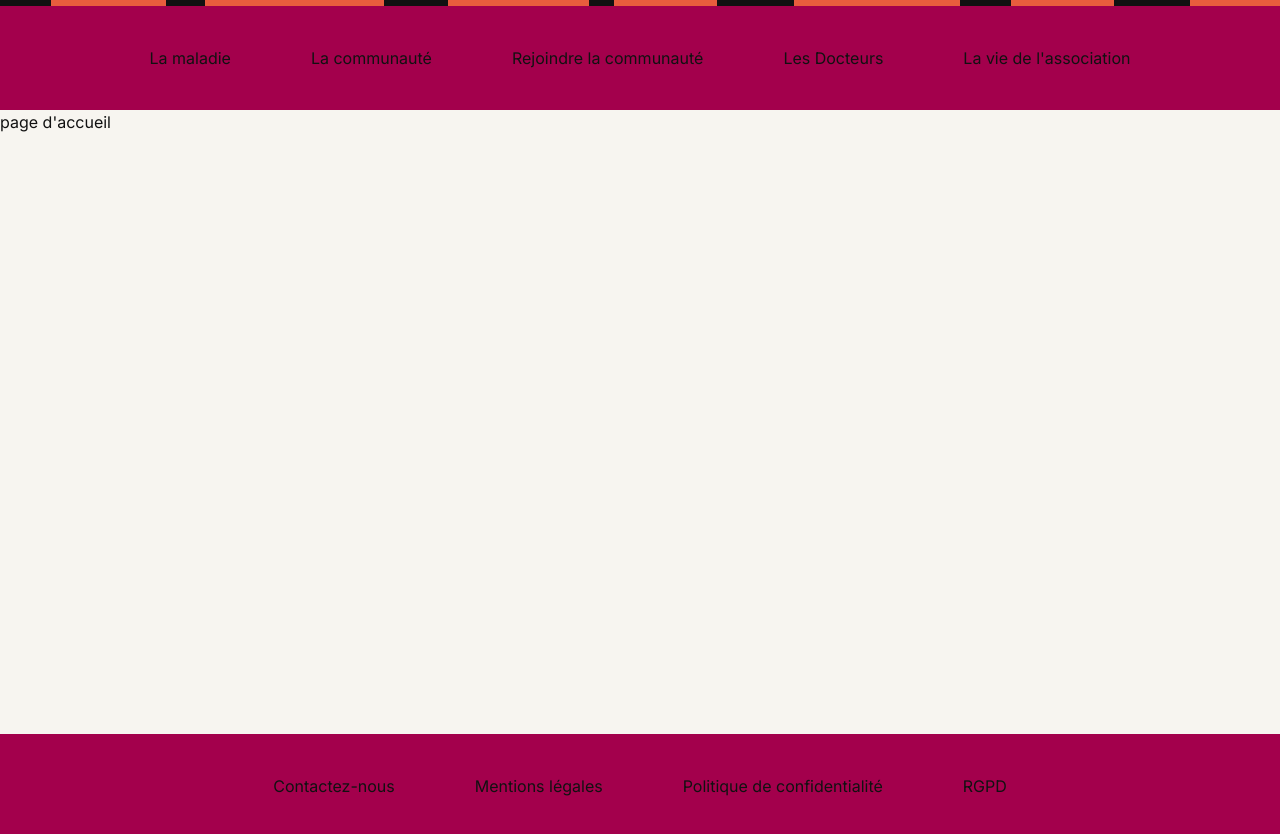
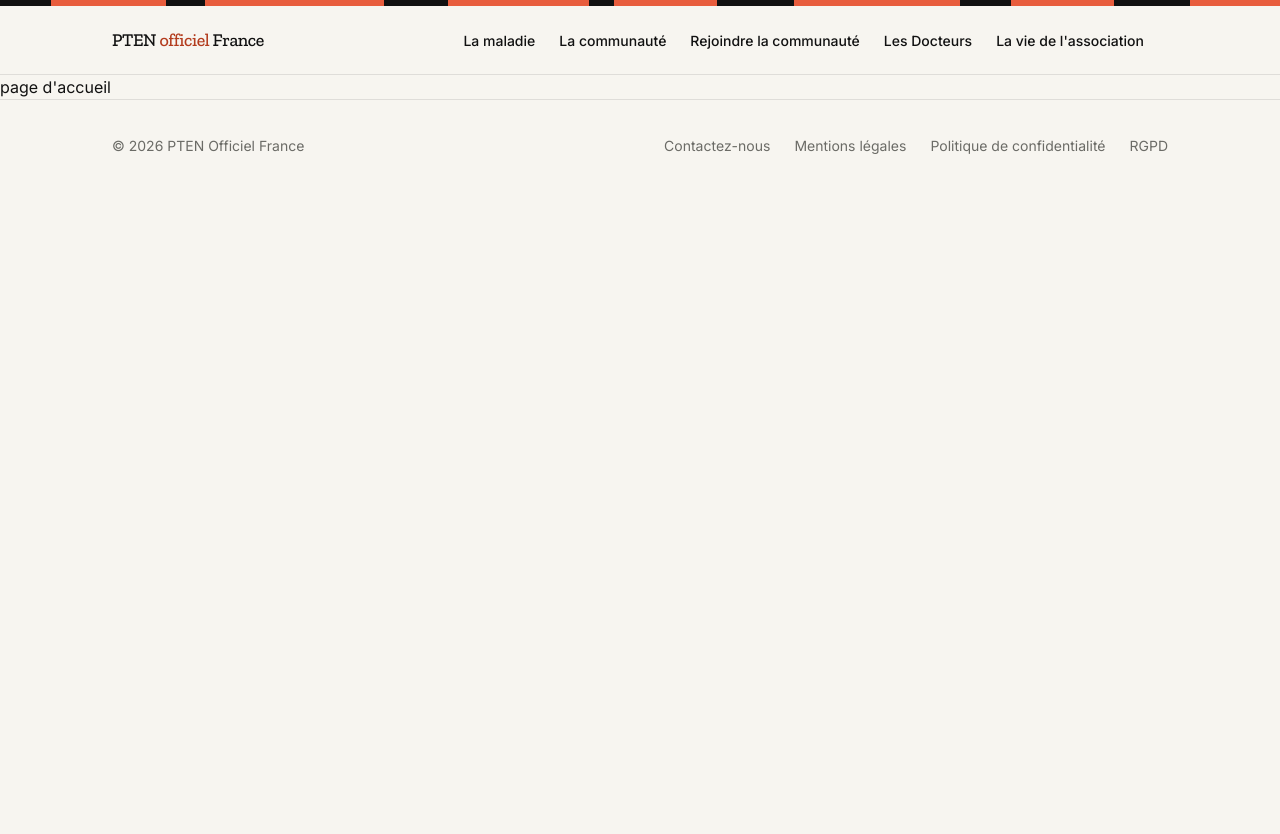
Before and after one commit to rchouhani/ptenofficielfrance, a Next.js app: page / in a window 1280 px wide. Shown: the top 834 px of the page. After the commit the page ends 800 px from the top, so only its background shows below. Built offline with nearby package versions, Linux system fonts and the light colour scheme.

Commit message:
refactor: enhance Navbar and Footer components with Next.js Link for improved navigation

```diff
--- a/app/component/Footer.tsx
+++ b/app/component/Footer.tsx
@@ -1,20 +1,29 @@
+import Link from "next/link";
+
 const FOOTERLINKS = [
-    { title: "Contactez-nous", path: '/pages/contactUs' },
-    { title: "Mentions légales", path: '/pages/legalMentions' },
-    { title: "Politique de confidentialité", path: '/pages/privacyPolicy' },
-    { title: "RGPD", path: '/pages/RGPD' },
- ]
+  { title: "Contactez-nous", path: "/pages/contactUs" },
+  { title: "Mentions légales", path: "/pages/legalMentions" },
+  { title: "Politique de confidentialité", path: "/pages/privacyPolicy" },
+  { title: "RGPD", path: "/pages/RGPD" },
+];
 
 export default function Footer() {
-    return (
-<footer className="bg-pink-800 mt-150 p-10 inline-flex justify-around">
-    <ul>
-          {FOOTERLINKS.map((link, index) => (
-            <a key={index} href={link.path} className="p-10">
-                {link.title}
-            </a>
-          ))}
-    </ul>
+  return (
+    <footer className="border-t border-ink/10 bg-paper">
+      <div className="mx-auto flex max-w-6xl flex-wrap items-center justify-between gap-4 px-6 py-9 text-sm text-muted sm:px-12">
+        <p>© {new Date().getFullYear()} PTEN Officiel France</p>
+        <nav aria-label="Liens de pied de page">
+          <ul className="flex flex-wrap gap-6">
+            {FOOTERLINKS.map((link) => (
+              <li key={link.path}>
+                <Link href={link.path} className="hover:text-accent-text">
+                  {link.title}
+                </Link>
+              </li>
+            ))}
+          </ul>
+        </nav>
+      </div>
     </footer>
-    )
+  );
 }
--- a/app/component/Navbar.tsx
+++ b/app/component/Navbar.tsx
@@ -1,3 +1,8 @@
+'use client'
+
+import Link from "next/link";
+import { usePathname } from "next/navigation";
+
 const NAVBARLINKS = [
     { title: "La maladie", path: '/pages/disease' },
     { title: "La communauté", path: '/pages/community' },
@@ -6,16 +11,44 @@ const NAVBARLINKS = [
     { title: "La vie de l'association", path: '/pages/news' },
  ]
 
+const CTA_LINK = { title: "Rejoindre la communauté", path: "/pages/joinCommunity" };
+
 export default function Navbar() {
+    const pathname = usePathname();
+
     return (
-<nav className="bg-pink-800 p-10 inline-flex justify-around">
-    <ul>
-          {NAVBARLINKS.map((link, index) => (
-            <a key={index} href={link.path} className="p-10">
-                {link.title}
-            </a>
-          ))}
-    </ul>
-    </nav>
+        <header className="border-b border-ink/10 bg-paper">
+            <nav
+                aria-label="Navigation principale"
+                className="mx-auto flex max-w-6xl flex-wrap items-center justify-between gap-4 px-6 py-5 sm:px-12">
+                    <Link href="/" className="font-display text-lg font-blod tracking-tight text-link">
+                     PTEN <span className="text-accent-text">officiel</span> France
+                    </Link>
+                <ul className="flex flex-wrap items-center gap-6">
+                    {NAVBARLINKS.map((link) => {
+                        const isActive = pathname === link.path || pathname.startsWith(`${link.path}/`);
+                        return(
+                            <li key={link.path}>
+                                <Link
+                                href={link.path}
+                                aria-current={isActive ? "page" : undefined}
+                                className={
+                                    isActive
+                                    ? "text-sm font-medium text-accent-text underline decoration-2 underline-offset-4"
+                                    : "text-sm font-medium text-ink hover:text-accent-text"
+                                }>
+                                    {link.title}
+                                </Link>
+                            </li>
+                        )
+                    })}
+                    <li>
+                        <Link
+                        href={CTA_LINK.title}>
+                        </Link>
+                    </li>
+                </ul>
+            </nav>
+        </header>
     )
 }
```
